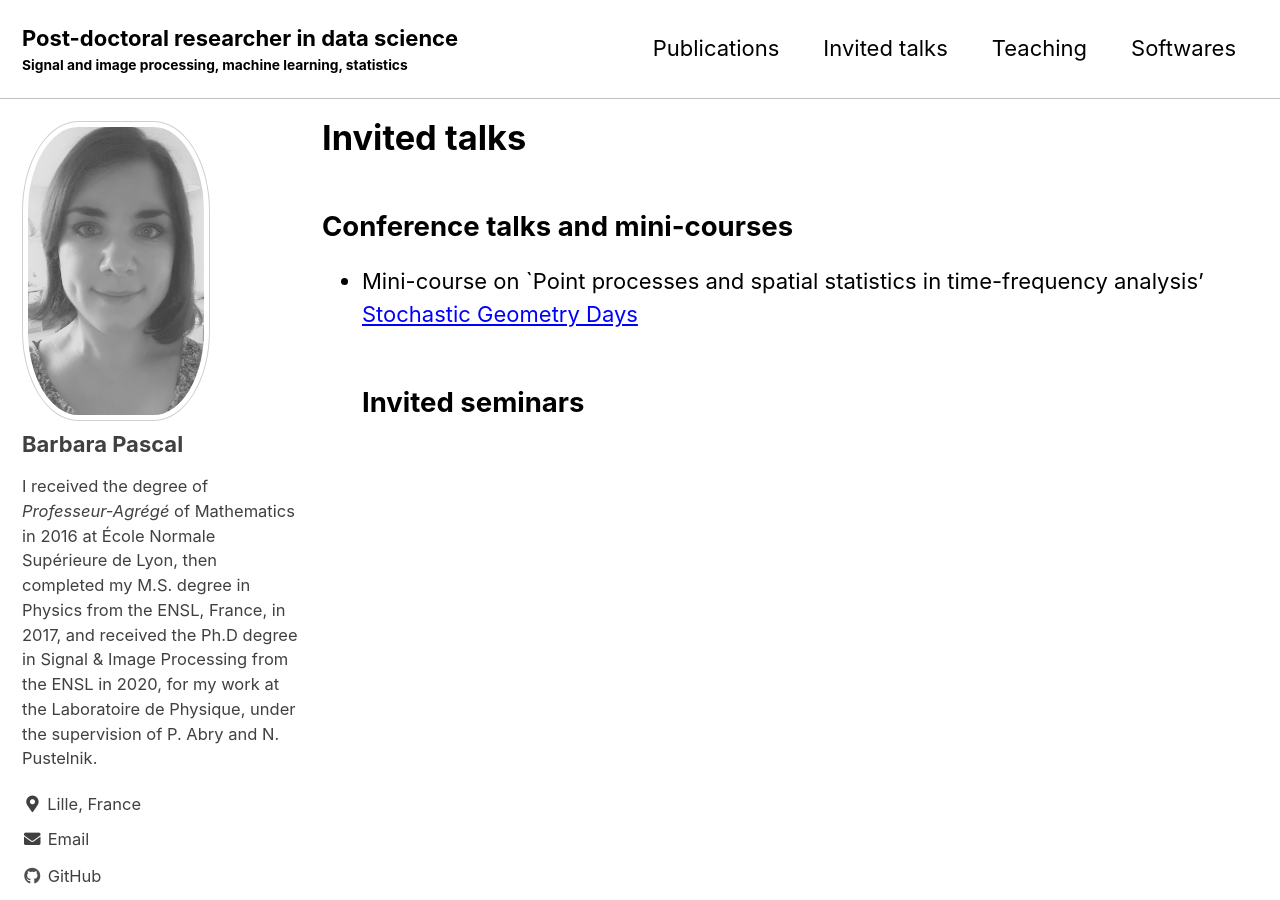
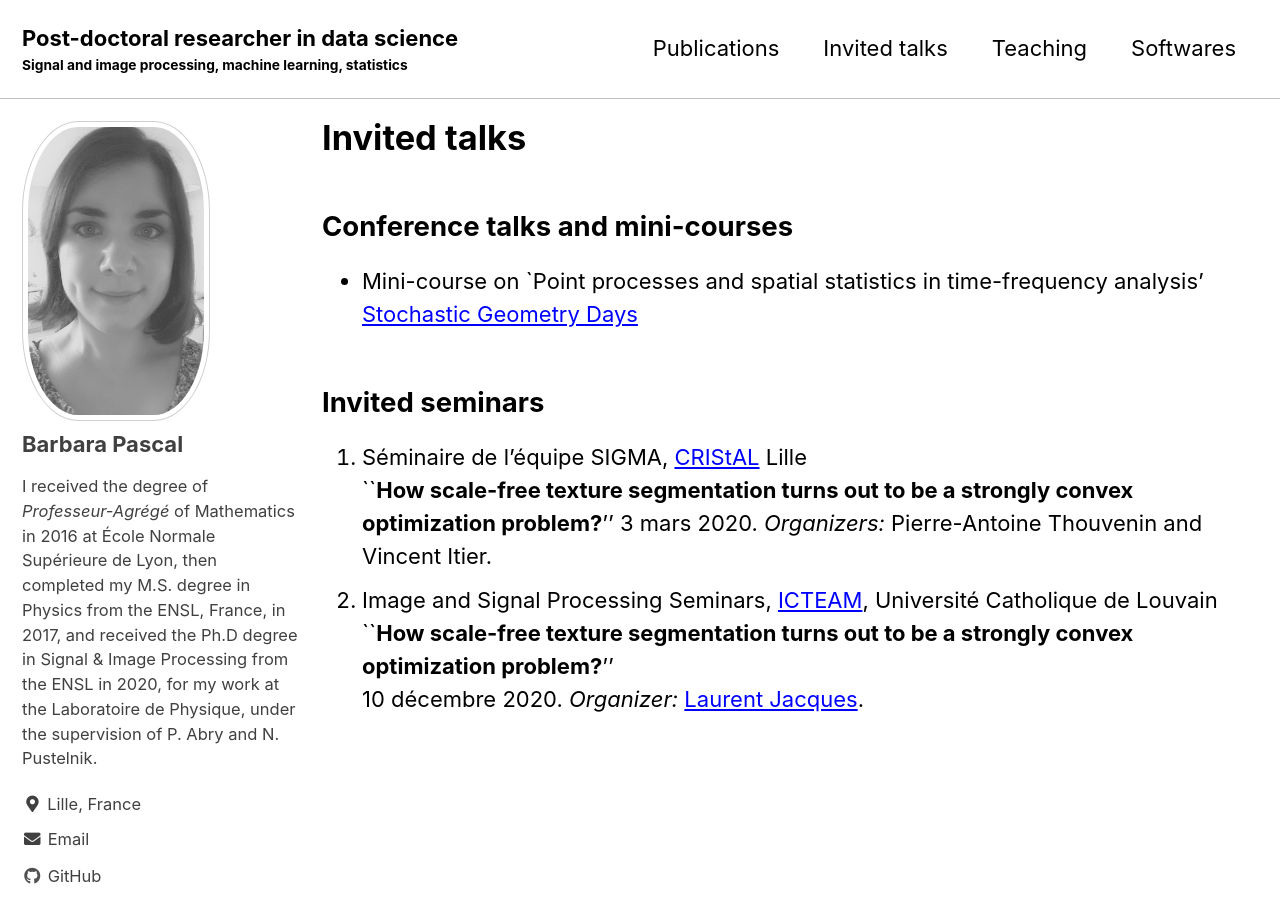
Before and after one commit to bpascal-fr/bpascal-fr.github.io, a Jekyll site: the page built from _pages/invitations.md, in a window 1280 px wide and 900 px high. Built offline with Jekyll 4.4.1, drawn with Linux system fonts in a browser that asks for light colours; cached includes are drawn as plain includes; nearby versions of some CDN libraries; some web fonts are replaced.

Commit message:
invited semainars

```diff
--- a/_pages/invitations.md
+++ b/_pages/invitations.md
@@ -10,4 +10,12 @@ title: "Invited talks"
 
 * Mini-course on `Point processes and spatial statistics in time-frequency analysis'
   [Stochastic Geometry Days](https://www.mathconf.org/sgd2021)
+
 ## Invited seminars
+
+2. Séminaire de l'équipe SIGMA, [CRIStAL](https://www.cristal.univ-lille.fr/spip.php?page=rubrique&id_rubrique=1) Lille \\
+``**How scale-free texture segmentation turns out to be a strongly convex optimization problem?**''
+3 mars 2020. *Organizers:* Pierre-Antoine Thouvenin and Vincent Itier.
+1. Image and Signal Processing Seminars, [ICTEAM](https://uclouvain.be/en/research-institutes/icteam), Université Catholique de Louvain\\
+``**How scale-free texture segmentation turns out to be a strongly convex optimization problem?**''
+10 décembre 2020. *Organizer:* [Laurent Jacques](https://laurentjacques.gitlab.io/).
```
Also changed, not shown: 1 other file.
